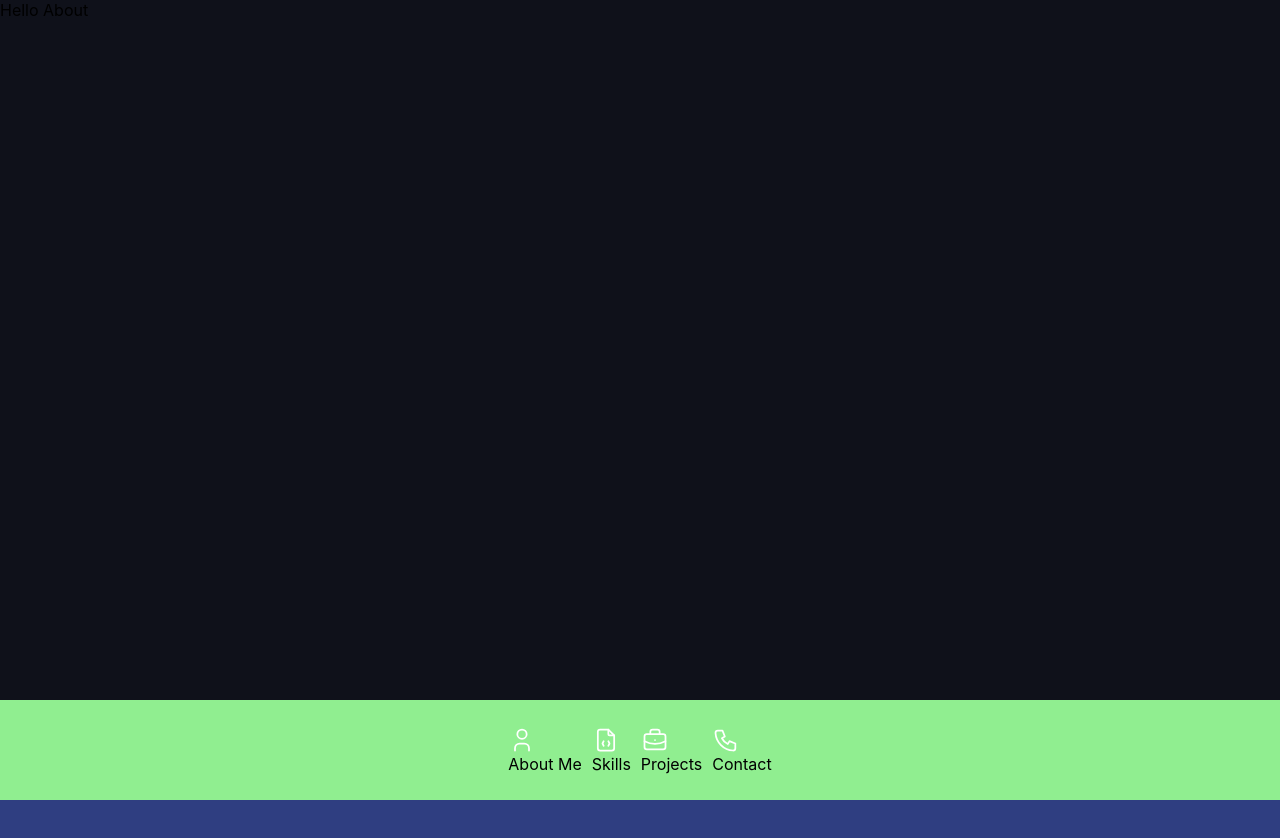
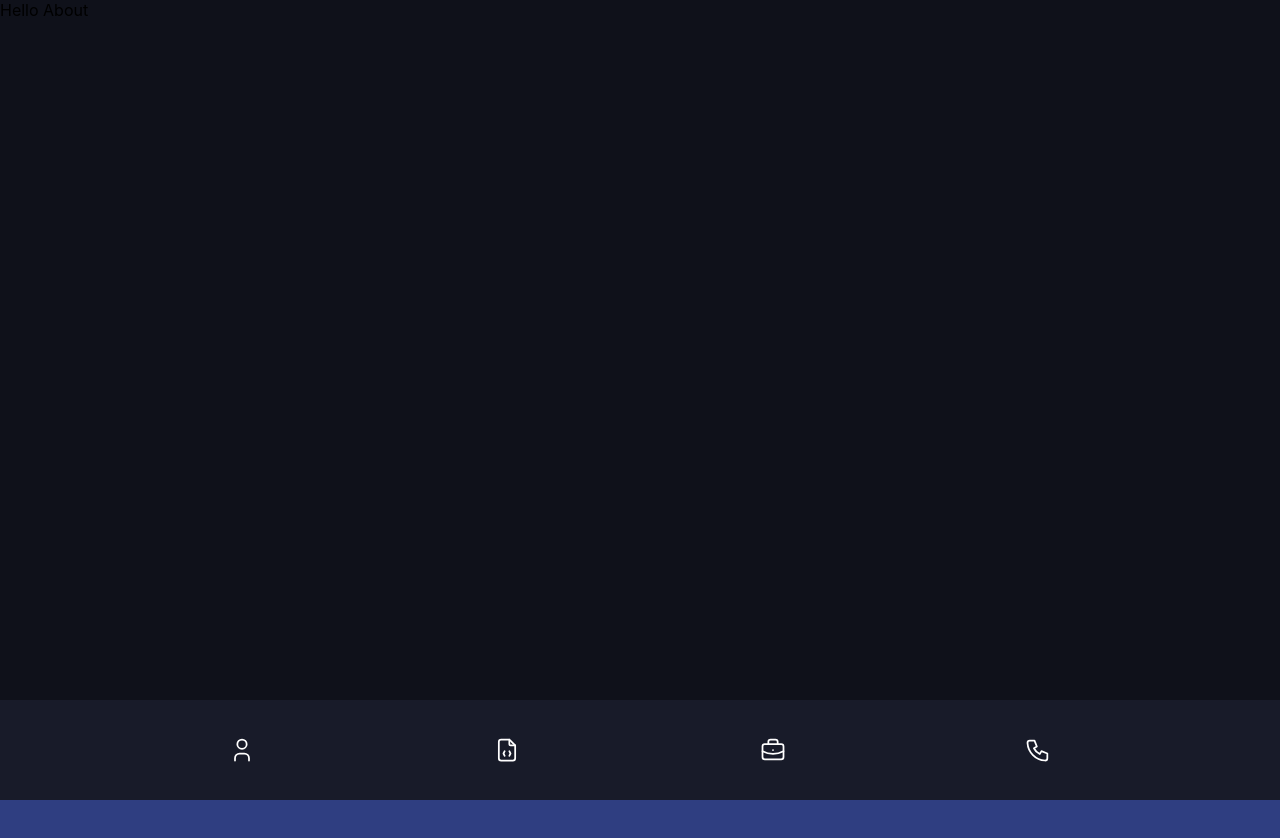
Before and after one commit to AdamAranha/portfolio, a React (Create React App) app: page / in a window 1280 px wide. Shown: the top 838 px of the page. Built offline with nearby package versions, Linux system fonts and the light colour scheme.

Commit message:
Removed labels in mobile.

```diff
--- a/src/Styles/Navbar.css
+++ b/src/Styles/Navbar.css
@@ -1,5 +1,5 @@
 .navbar {
-  background-color: lightgreen;
+  background-color: #181b29;
   position: fixed;
   height: 100px;
   width: 100vw;
@@ -17,9 +17,13 @@
 }
 
 .navbar ul {
+  width: 100%;
   display: -webkit-box;
   display: -ms-flexbox;
   display: flex;
+  -webkit-box-pack: space-evenly;
+      -ms-flex-pack: space-evenly;
+          justify-content: space-evenly;
   list-style: none;
   padding: 0;
 }
@@ -27,12 +31,26 @@
 .navbar ul li {
   display: -ms-grid;
   display: grid;
-  padding: 0 5px 0 5px;
+  padding: 0 10px;
+  cursor: pointer;
+}
+
+.navbar ul li img {
+  position: relative;
+  left: 50%;
+  -webkit-transform: translate(-50%, 0);
+          transform: translate(-50%, 0);
+}
+
+.navbar ul li p {
+  color: whitesmoke;
+  font-weight: 400;
+  display: none;
 }
 
 @media (min-width: 1366px) {
   .navbar {
-    background-color: coral;
+    background-color: #181b29;
     display: block;
     height: 100vh;
     width: 5vw;
@@ -52,15 +70,24 @@
     top: 50%;
     -webkit-transform: translate(0, -50%);
             transform: translate(0, -50%);
+    width: auto;
   }
   .navbar ul li {
     display: -webkit-box;
     display: -ms-flexbox;
     display: flex;
-    padding: 10px;
+    padding: 7.5px 10px;
+    margin: 15px 0;
     -webkit-box-align: center;
         -ms-flex-align: center;
             align-items: center;
+    border-radius: 10px;
+    border: 2px solid transparent;
+  }
+  .navbar ul li:hover {
+    background-color: #212639;
+    -webkit-box-shadow: rgba(0, 0, 0, 0.35) 0px 5px 15px;
+            box-shadow: rgba(0, 0, 0, 0.35) 0px 5px 15px;
   }
   .navbar ul li p {
     padding-left: 10px;
@@ -68,13 +95,18 @@
     opacity: 0;
     -webkit-transition: opacity 400ms ease-in-out;
     transition: opacity 400ms ease-in-out;
+    display: block;
+  }
+  .navbar ul li img {
+    position: static;
+    -webkit-transform: unset;
+            transform: unset;
   }
 }
 
 @media (min-width: 1920px) {
   .navbar {
-    background-color: turquoise;
-    width: 3.5vw;
+    width: 3.75vw;
   }
   .navbar:hover {
     width: 8.5vw;
@@ -83,7 +115,6 @@
 
 @media (min-width: 2560px) {
   .navbar {
-    background-color: darkorchid;
     width: 2.75vw;
   }
   .navbar:hover {
--- a/src/Styles/Navbar.scss
+++ b/src/Styles/Navbar.scss
@@ -1,5 +1,5 @@
 .navbar {
-    background-color:lightgreen;
+    background-color:#181b29;
     position: fixed;
     height: 100px;
     width: 100vw;
@@ -10,20 +10,37 @@
     overflow: hidden;
 
     ul {
+        width: 100%;
         display: flex;
+        justify-content: space-evenly;
         list-style: none;
         padding: 0;
 
         li {
             display: grid;
-            padding: 0 5px 0 5px;
+            padding: 0 10px;
+            cursor: pointer;
+
+            img {
+                position: relative;
+                left: 50%;
+                transform: translate(-50%, 0);
+            }
+
+            p {
+                color: whitesmoke;
+                font-weight: 400;
+                display: none;
+            }
         }
     }
 }
 
 @media (min-width: 1366px) {
+    $base-colour: #181b29;
+
     .navbar {
-        background-color: coral;
+        background-color: $base-colour;
         display: block;
         height: 100vh;
         width: 5vw;
@@ -42,17 +59,32 @@
             position: relative;
             top: 50%;
             transform: translate(0,-50%);
+            width: auto;
 
             li {
                 display: flex;
-                padding: 10px;
+                padding: 7.5px 10px;
+                margin: 15px 0;
                 align-items: center;
+                border-radius: 10px;
+                border: 2px solid transparent;
+
+
+                &:hover {
+                    background-color: lighten($base-colour, 5%);
+                    box-shadow: rgba(0, 0, 0, 0.35) 0px 5px 15px;                }
 
                 p {
                     padding-left: 10px;
                     white-space: nowrap;
                     opacity: 0;
-                    transition: opacity 400ms ease-in-out
+                    transition: opacity 400ms ease-in-out;
+                    display: block;
+                }
+
+                img {
+                    position: static;
+                    transform: unset;
                 }
             }
         }
@@ -61,8 +93,7 @@
 
 @media (min-width: 1920px) {
     .navbar {
-        background-color: turquoise;
-        width: 3.5vw;
+        width: 3.75vw;
 
         &:hover {
             width: 8.5vw;
@@ -72,7 +103,6 @@
 
 @media (min-width:2560px) {
     .navbar {
-        background-color: darkorchid;
         width: 2.75vw;
 
         &:hover {
```
Also changed, not shown: 1 other file (tests, documents, lock files or other folders).
